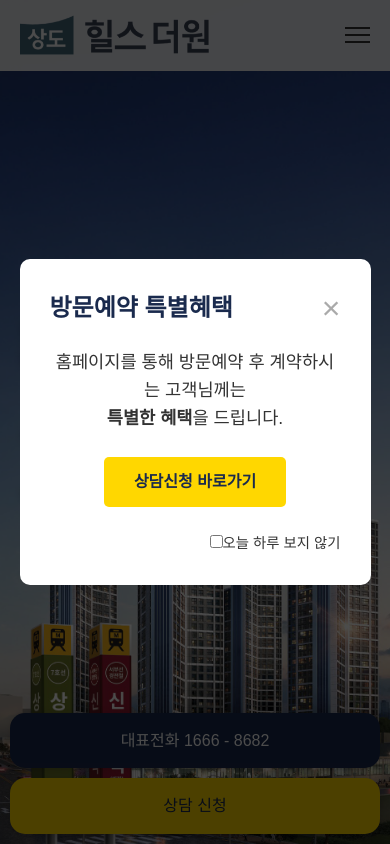
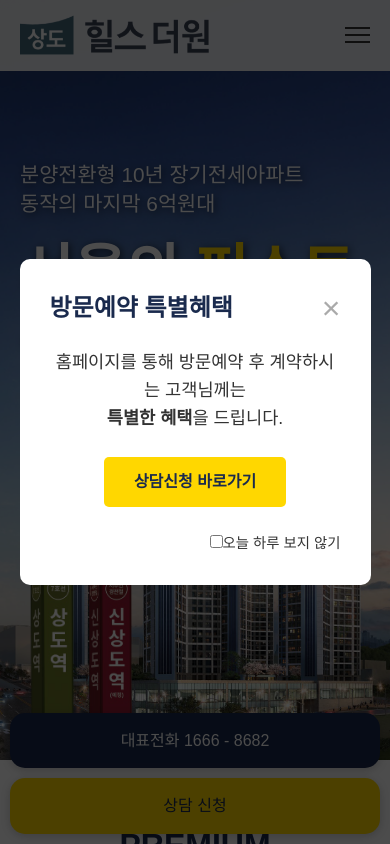
Before and after one commit to creatorjun/homepages_03, a React (Vite) app: page / in a window 390 px wide. Shown: the top 844 px of the page. Built offline with nearby package versions, Linux system fonts and the light colour scheme.

Commit message:
initial commit

```diff
--- a/src/components/Hero.css
+++ b/src/components/Hero.css
@@ -1,14 +1,12 @@
 /* Hero Section */
 .hero-section {
   position: relative;
-  height: 100vh;
+  height: 90vh;
   background: url("/images/main_desktop.webp") no-repeat center center/cover;
   display: flex;
-  align-items: center;
   justify-content: flex-start;
   text-align: left;
   color: white;
-  padding: 0 5%;
 }
 
 .hero-text {
@@ -19,6 +17,7 @@
   font-size: 1.5rem;
   font-weight: 400;
   line-height: 1.4;
+  padding-top: 100px;
   margin-bottom: 20px;
 }
 
@@ -47,6 +46,20 @@
   .hero-section {
     background-image: url("/images/main_tab.webp");
   }
+
+  .hero-text h1 {
+    font-size: 3.8rem;
+  }
+
+  .hero-text .sub-heading {
+    font-size: 1.5rem;
+    padding-top: 100px;
+  }
+
+  .hero-poll-image {
+    max-width: 200px;
+    left: 2%;
+  }
 }
 
 @media (max-width: 768px) {
@@ -55,11 +68,12 @@
   }
 
   .hero-text h1 {
-    font-size: 3.5rem;
+    font-size: 3.6rem;
   }
 
   .hero-text .sub-heading {
-    font-size: 1.2rem;
+    font-size: 1.3rem;
+    padding-top: 100px;
   }
 
   .hero-poll-image {
```
